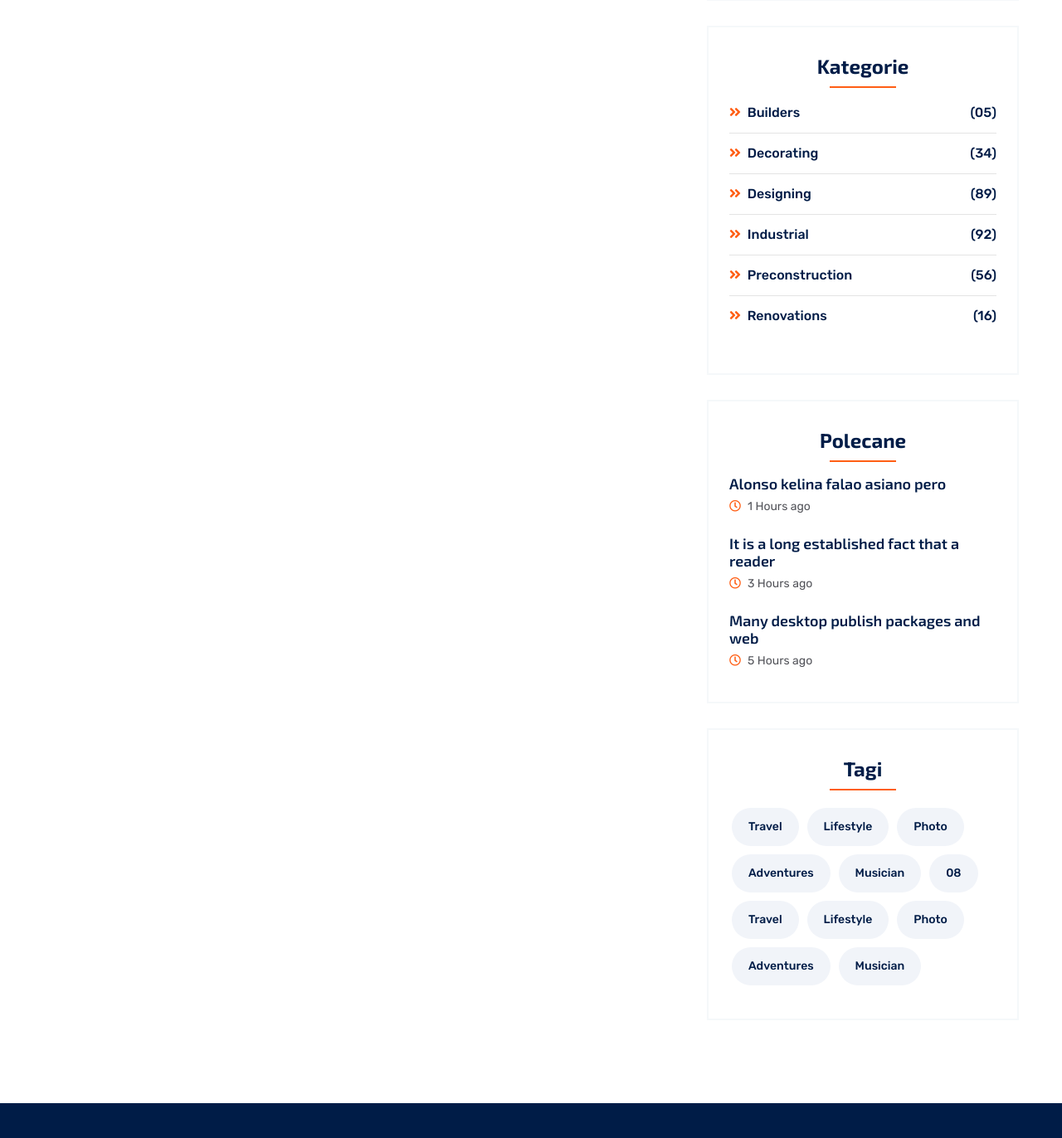
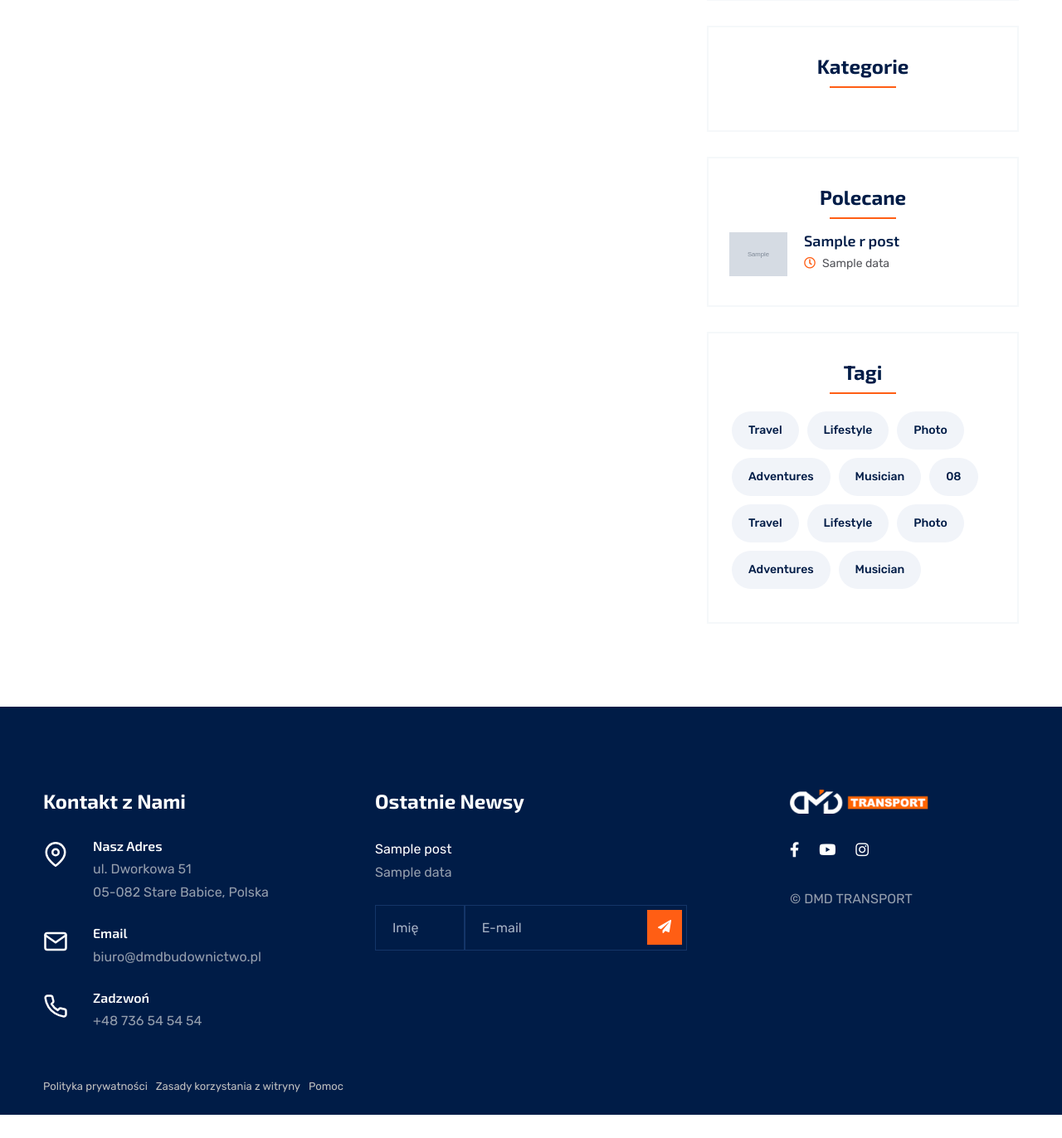
Before and after one commit to informatykdmd/dmdtransport, a Python web app: template templates/blog.html in a window 1280 px wide. Shown: the part 911-2283 px from the top of the page at 83% size. After the commit the page ends 2255 px from the top, so only its background shows below. Run offline with Jinja, Linux system fonts and the light colour scheme; the template is opened without the code that fills it: most values are stand-ins (such as "Sample title", 1, 10 or a date in 2020); grey boxes marked "Sample" are stand-in pictures; some libraries are stand-ins or nearby versions.

Commit message:
Working now

```diff
--- a/templates/blog.html
+++ b/templates/blog.html
@@ -86,32 +86,15 @@
                      </form>
                   </div>
                </div>
-               <!-- <div class="widget wow fadeInUp" data-wow-duration="1s" data-wow-delay="0.4s">
-                  <div class="widget-title text-center">
-                     <h4>Instagram</h4>
-                  </div>
-                  <ul class="widget-insta-post">
-                     <li><a href="#"><img src="static/img/insta_01.png" alt="img"></a></li>
-                     <li><a href="#"><img src="static/img/insta_02.png" alt="img"></a></li>
-                     <li><a href="#"><img src="static/img/insta_03.png" alt="img"></a></li>
-                     <li><a href="#"><img src="static/img/insta_04.png" alt="img"></a></li>
-                     <li><a href="#"><img src="static/img/insta_05.png" alt="img"></a></li>
-                     <li><a href="#"><img src="static/img/insta_06.png" alt="img"></a></li>
-                     <li><a href="#"><img src="static/img/insta_03.png" alt="img"></a></li>
-                     <li><a href="#"><img src="static/img/insta_06.png" alt="img"></a></li>
-                     <li><a href="#"><img src="static/img/insta_01.png" alt="img"></a></li>
-                  </ul>
-               </div> -->
+
                <div class="widget wow fadeInUp" data-wow-duration="1s" data-wow-delay="0.6s">
                   <div class="widget-title text-center">
                      <h4>Śledź Nas</h4>
                   </div>
                   <div class="widget-social text-center">
-                     <a href="#" class="facebook"><i class="fab fa-facebook-f"></i></a>
-                     <a href="#" class="twitter"><i class="fab fa-youtube"></i></a>
-                     <a href="#" class="instagram"><i class="fab fa-instagram"></i></a>
-                     <!-- <a href="#" class="linkedin"><i class="fab fa-linkedin-in"></i></a>
-                     <a href="#" class="skype"><i class="fab fa-skype"></i></a> -->
+                     <a href="https://www.facebook.com/dmddomy/" class="facebook" target="_blank"><i class="fab fa-facebook-f"></i></a>
+                     <a href="https://www.youtube.com/channel/UCBRN-SPMEIYK6YRV23Komxw" class="twitter" target="_blank"><i class="fab fa-youtube"></i></a>
+                     <a href="https://www.instagram.com/dmddomy/" class="instagram" target="_blank"><i class="fab fa-instagram"></i></a>
                   </div>
                </div>
                <div class="widget wow fadeInUp" data-wow-duration="1s" data-wow-delay="0.8s">
@@ -119,12 +102,17 @@
                      <h4>Kategorie</h4>
                   </div>
                   <ul class="cat__list">
-                     <li><a href="blog.html"><i class="fa fa-angle-double-right"></i> Builders <span>(05)</span></a></li>
+                     {% for cat, count in cat_dict.items() %}
+                        {% if count > 1 %}
+                           <li><a href="/find-by-category?category={{cat}}"><i class="fa fa-angle-double-right"></i> {{cat}} <span>({{count}})</span></a></li>
+                        {% endif %}
+                     <!-- <li><a href="blog.html"><i class="fa fa-angle-double-right"></i> Builders <span>(05)</span></a></li>
                      <li><a href="blog.html"><i class="fa fa-angle-double-right"></i> Decorating <span>(34)</span></a></li>
                      <li><a href="blog.html"><i class="fa fa-angle-double-right"></i> Designing <span>(89)</span></a></li>
                      <li><a href="blog.html"><i class="fa fa-angle-double-right"></i> Industrial <span>(92)</span></a></li>
                      <li><a href="blog.html"><i class="fa fa-angle-double-right"></i> Preconstruction <span>(56)</span></a></li>
-                     <li><a href="blog.html"><i class="fa fa-angle-double-right"></i> Renovations <span>(16)</span></a></li>
+                     <li><a href="blog.html"><i class="fa fa-angle-double-right"></i> Renovations <span>(16)</span></a></li> -->
+                     {% endfor %}
                   </ul>
                </div>
                <div class="widget wow fadeInUp" data-wow-duration="1s" data-wow-delay="1.0s">
@@ -132,53 +120,28 @@
                      <h4>Polecane</h4>
                   </div>
                   <div class="widget__post">
+                     <!-- <article class="post">
+                        <figure class="post-thumb"><img src="{{rPost['contentFoto']}}" alt=""><a href="/blog-one?post={{rPost['id']}}" class="overlay-box"><span class="icon fa fa-link"></span></a></figure>
+                        <div class="text"><a href="/blog-one?post={{rPost['id']}}">{{rPost['title']}}</a></div>
+                        <div class="post-info">{{rPost['data']}}</div>
+
+
+                     </article> -->
                      <ul>
+                        {% for rPost in recentPosts %}
                         <li>
-                           <!-- <div class="widget__post-thumb">
-                              <img src="static/img/post_01.jpg" alt="">
-                           </div> -->
+                           <div class="widget__post-thumb">
+                              <img src="{{rPost['contentFoto']}}" alt="">
+                           </div>
                            <div class="widget__post-content">
-                              <h6><a href="blog-details.html">Alonso kelina falao asiano pero</a></h6>
-                              <span><i class="far fa-clock"></i>1 Hours ago</span>
+                              <h6><a href="/blog-one?post={{rPost['id']}}">{{rPost['title']}}</a></h6>
+                              <span><i class="far fa-clock"></i>{{rPost['data']}}</span>
                            </div>
                         </li>
-                        <li>
-                           <!-- <div class="widget__post-thumb">
-                              <img src="static/img/post_02.jpg" alt="">
-                           </div> -->
-                           <div class="widget__post-content">
-                              <h6><a href="blog-details.html">It is a long established fact that a reader</a></h6>
-                              <span><i class="far fa-clock"></i>3 Hours ago</span>
-                           </div>
-                        </li>
-                        <li>
-                           <!-- <div class="widget__post-thumb">
-                              <img src="static/img/post_03.jpg" alt="">
-                           </div> -->
-                           <div class="widget__post-content">
-                              <h6><a href="blog-details.html">Many desktop publish packages and web</a></h6>
-                              <span><i class="far fa-clock"></i>5 Hours ago</span>
-                           </div>
-                        </li>
-                        <!-- <li>
-                           <div class="widget__post-thumb">
-                              <img src="static/img/post_02.jpg" alt="">
-                           </div>
-                           <div class="widget__post-content">
-                              <h6><a href="blog-details.html">Various versions have evolved over the years</a></h6>
-                              <span><i class="far fa-clock"></i>6 Hours ago</span>
-                           </div>
-                        </li>
-                        <li>
-                           <div class="widget__post-thumb">
-                              <img src="static/img/post_03.jpg" alt="">
-                           </div>
-                           <div class="widget__post-content">
-                              <h6><a href="blog-details.html">Photo booth anim 8-bit PBR 3 wolf moon.</a></h6>
-                              <span><i class="far fa-clock"></i>8 Hours ago</span>
-                           </div>
-                        </li> -->
+                        {% endfor %}
                      </ul>
+
+
                   </div>
                </div>
                <div class="widget wow fadeInUp" data-wow-duration="1s" data-wow-delay="1.2s">
```
